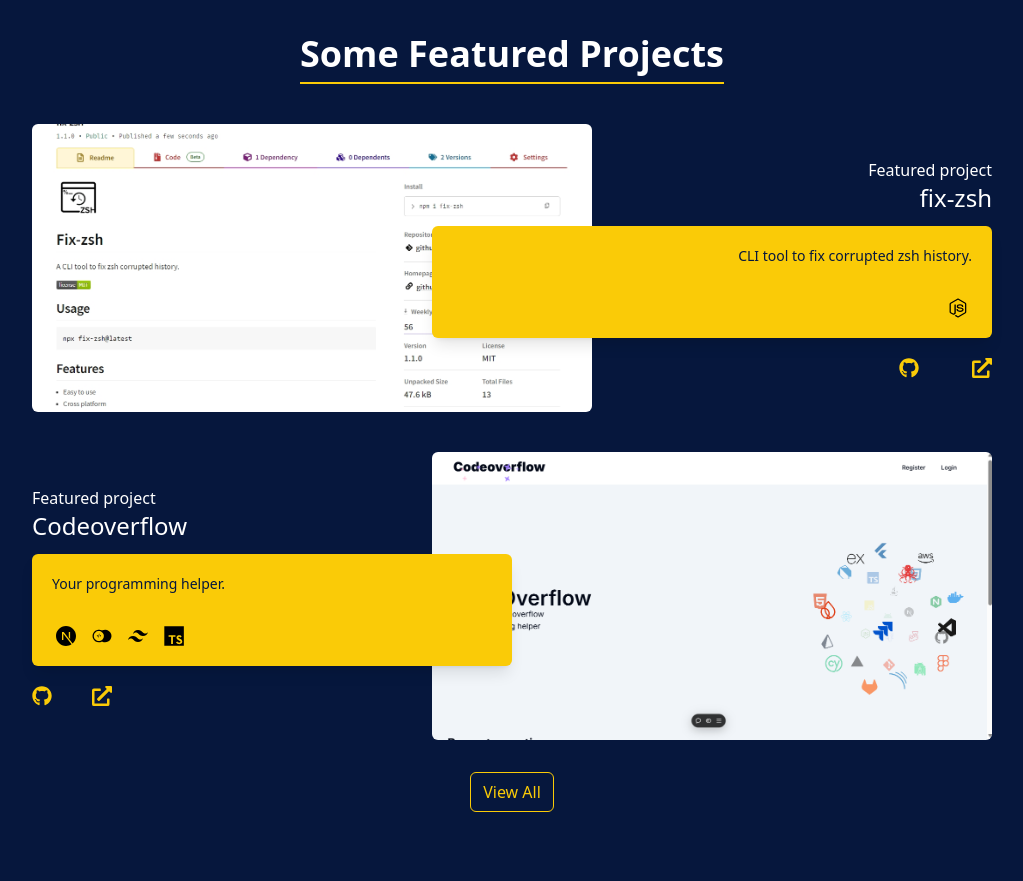
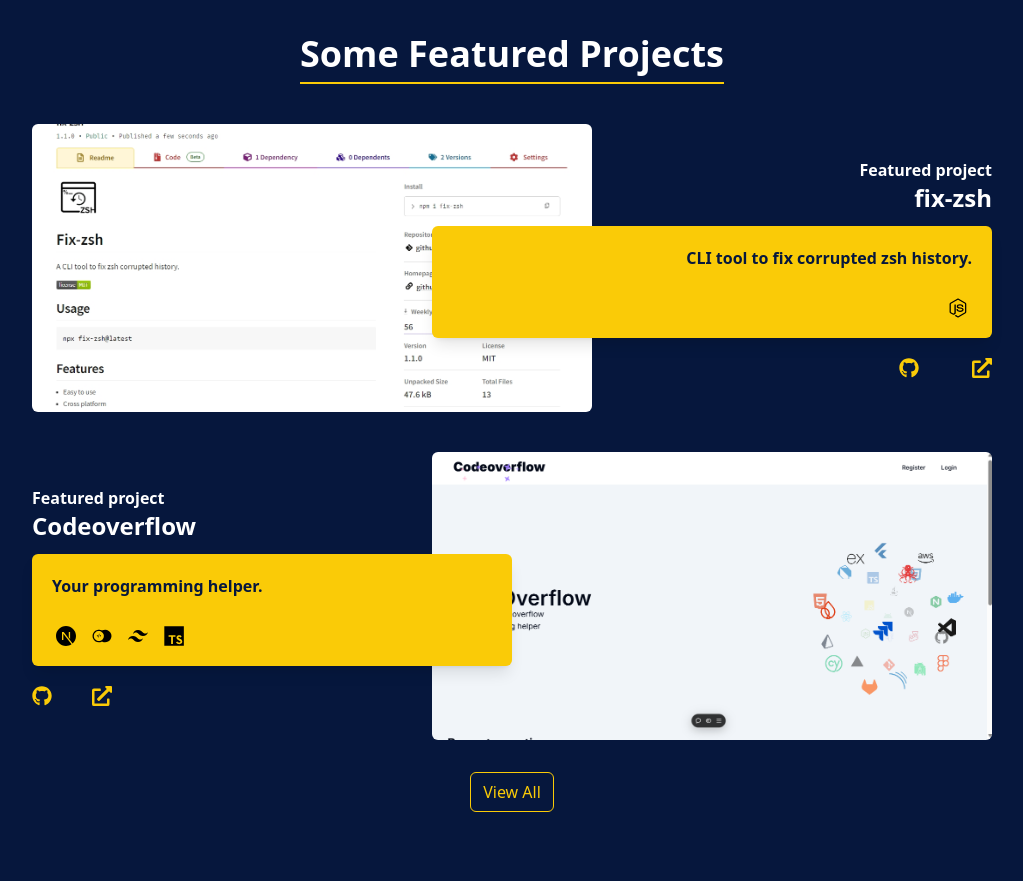
Before and after one commit to aumirza/portfolio-v2, a Gatsby site: page / in a window 1280 px wide. Shown: the part 1820-2701 px from the top of the page, without its empty margins (128-1151 px from the left). Built offline with nearby package versions, Linux system fonts and the light colour scheme; Gatsby itself is replaced by a stand-in of ours; no server answers.

Commit message:
style: update ProjectCard for improved theming

```diff
--- a/src/components/ProjectCard.jsx
+++ b/src/components/ProjectCard.jsx
@@ -31,7 +31,7 @@
           animateIn={rtl ? "fadeInLeft" : "fadeInRight"}
           animateOnce={true}
           duration={1}
-          className={`text-white row-start-1 col-start-1  md:col-span-7 ${
+          className={`text-secondary dark:text-white font-bold row-start-1 col-start-1  md:col-span-7 ${
             rtl ? "md:col-end-7" : "md:col-start-6"
           }`}
         >
@@ -50,7 +50,7 @@
                 (rtl ? "" : "md:items-end")
               }
             >
-              <p className="flex-grow text-sm">
+              <p className="flex-grow">
                 {description && description.length > 150
                   ? description.substring(0, 150) +
                     " ... " +
```
